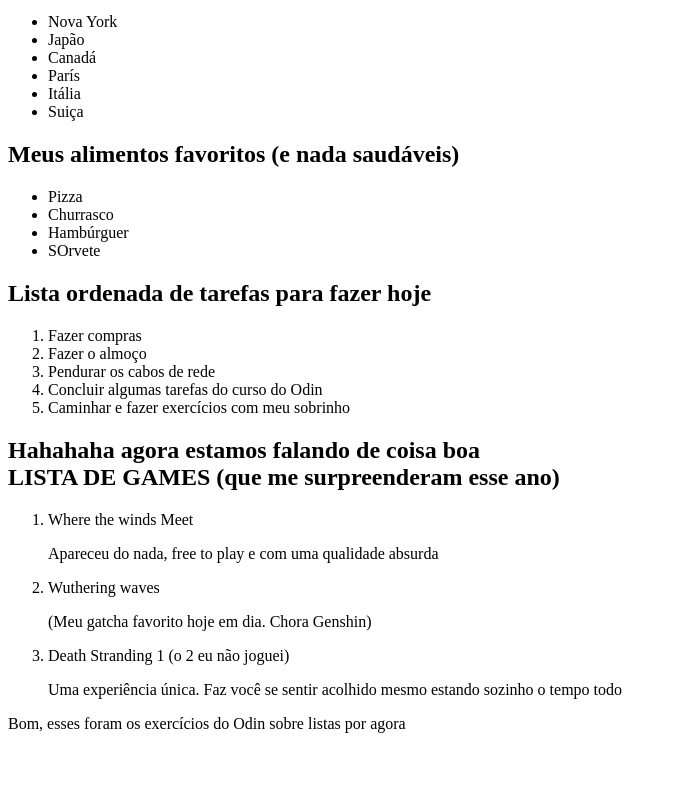
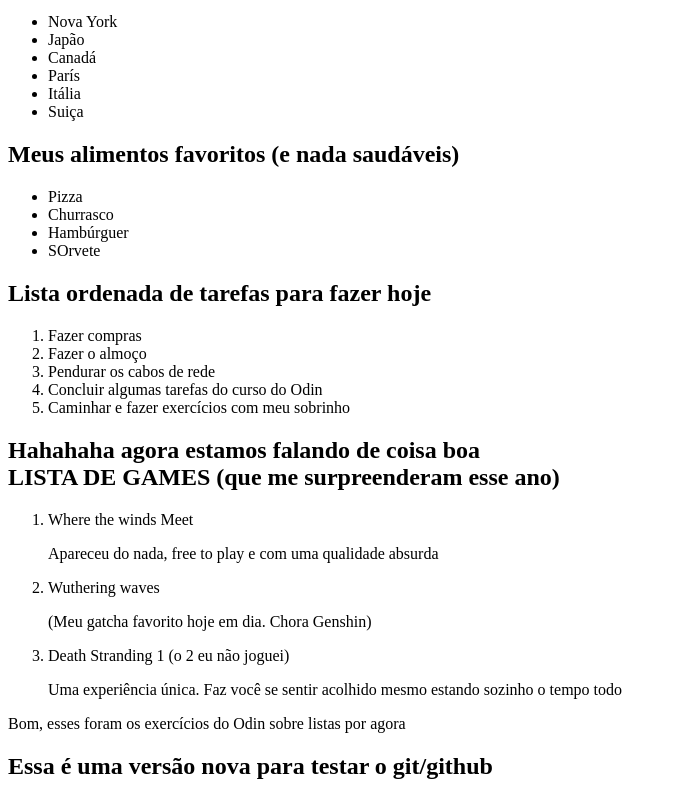
Before and after one commit to Avarok46/Odin-1, a plain HTML site: page index.html in a window 1280 px wide. Shown: the part 936-1736 px from the top of the page, without its empty margins (0-677 px from the left). Before the commit the page ends 1685 px from the top, so only its background shows below. Drawn offline with Linux system fonts and the light colour scheme.

Commit message:
Alteração para teste do github

```diff
--- a/index.html
+++ b/index.html
@@ -85,5 +85,7 @@
 
             <p>Bom, esses foram os exercícios do Odin sobre listas por agora</p>
       <!-- teste de comentário -->
+
+      <h2>Essa é uma versão nova para testar o git/github</h2>
     </body>
 </html>
```
